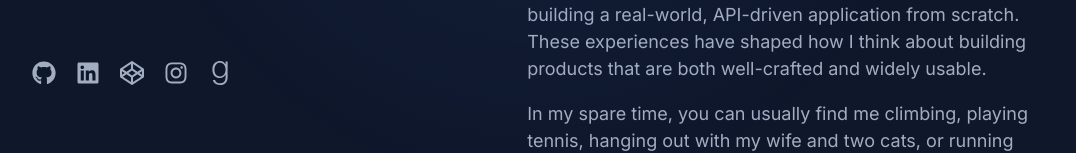
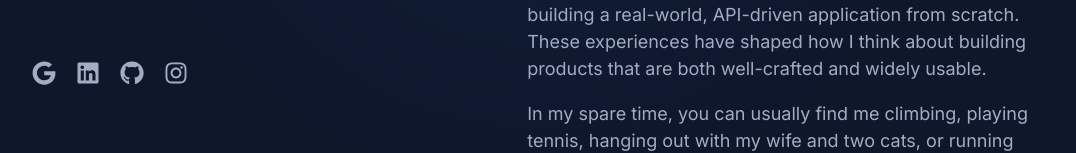
Before and after one commit to blayziken/portfolio-v1, a React (Vite) app: page / in a window 1280 px wide. Shown: the part 623-776 px from the top of the page, without its empty margins (100-1176 px from the left). Built offline with nearby package versions, Linux system fonts and the light colour scheme.

Commit message:
feat: refactor App component to import navItems and socialLinks from feature modules

```diff
--- a/src/App.tsx
+++ b/src/App.tsx
@@ -1,34 +1,16 @@
-import {
-  FaCodepen,
-  FaGithub,
-  FaGoodreadsG,
-  FaInstagram,
-  FaLinkedin,
-} from 'react-icons/fa'
-import { About } from './components/About'
-import { CursorGlow } from './components/CursorGlow'
-import { Experience } from './components/Experience'
-import { Projects } from './components/Projects'
-import { useActiveSection } from './hooks/useActiveSection'
 
-const navItems = [
-  { label: 'About', href: '#about', id: 'about' },
-  { label: 'Experience', href: '#experience', id: 'experience' },
-  { label: 'Projects', href: '#projects', id: 'projects' },
-]
+import { About } from "./components/About";
+import { CursorGlow } from "./components/CursorGlow";
+import { Experience } from "./components/Experience";
+import { Projects } from "./components/Projects";
+import { useActiveSection } from "./hooks/useActiveSection";
+import { navItems } from "./features/home/nav_items";
+import { socialLinks } from "./features/home/social_link";
 
-const sectionIds = navItems.map((item) => item.id)
-
-const socialLinks = [
-  { label: 'GitHub', href: 'https://github.com', Icon: FaGithub },
-  { label: 'LinkedIn', href: 'https://linkedin.com', Icon: FaLinkedin },
-  { label: 'CodePen', href: 'https://codepen.io', Icon: FaCodepen },
-  { label: 'Instagram', href: 'https://instagram.com', Icon: FaInstagram },
-  { label: 'Goodreads', href: 'https://goodreads.com', Icon: FaGoodreadsG },
-]
+const sectionIds = navItems.map((item) => item.id);
 
 function App() {
-  const activeId = useActiveSection(sectionIds)
+  const activeId = useActiveSection(sectionIds);
 
   return (
     <div className="flex min-h-screen flex-col bg-slate-900 lg:flex-row">
@@ -46,28 +28,31 @@ function App() {
           </p>
         </div>
 
-        <nav className="mt-10 flex flex-col gap-6 lg:mt-22" aria-label="Primary">
+        <nav
+          className="mt-10 flex flex-col gap-6 lg:mt-22"
+          aria-label="Primary"
+        >
           {navItems.map((item) => {
-            const isActive = item.id === activeId
+            const isActive = item.id === activeId;
             return (
               <a
                 key={item.label}
                 href={item.href}
                 className={`group flex items-center gap-4 py-1 text-[13px] font-bold tracking-[2px] transition-colors duration-200 ${
                   isActive
-                    ? 'text-text-primary opacity-100'
-                    : 'text-text-secondary opacity-60 hover:text-text-primary hover:opacity-100'
+                    ? "text-text-primary opacity-100"
+                    : "text-text-secondary opacity-60 hover:text-text-primary hover:opacity-100"
                 }`}
               >
                 <span
                   aria-hidden="true"
                   className={`h-px bg-current transition-[width] duration-200 group-hover:w-12 group-hover:h-0.5 ${
-                    isActive ? 'w-20 h-0.5' : 'w-8'
+                    isActive ? "w-20 h-0.5" : "w-8"
                   }`}
                 />
                 {item.label.toUpperCase()}
               </a>
-            )
+            );
           })}
         </nav>
 
@@ -94,7 +79,7 @@ function App() {
         <Projects />
       </main>
     </div>
-  )
+  );
 }
 
-export default App
+export default App;
```
